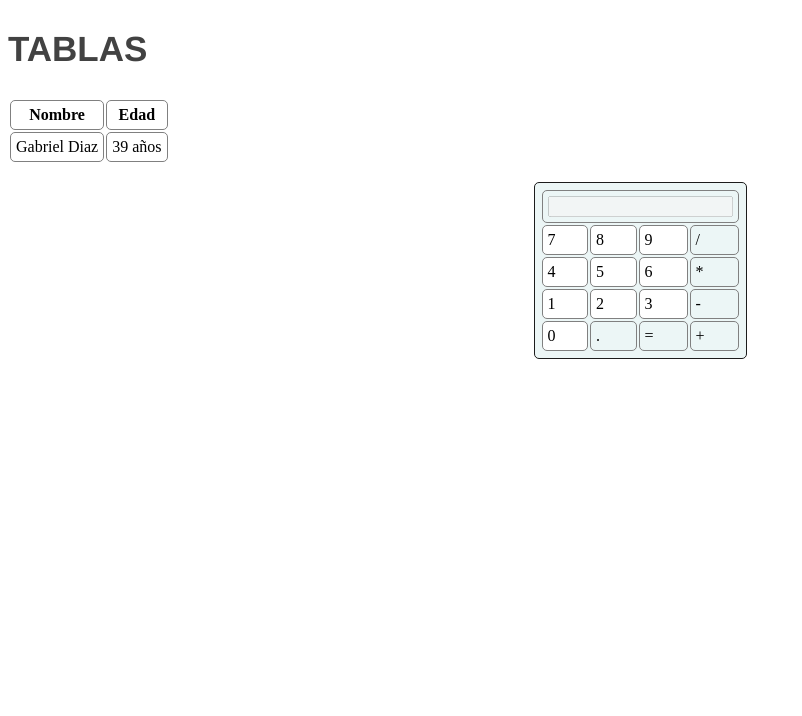
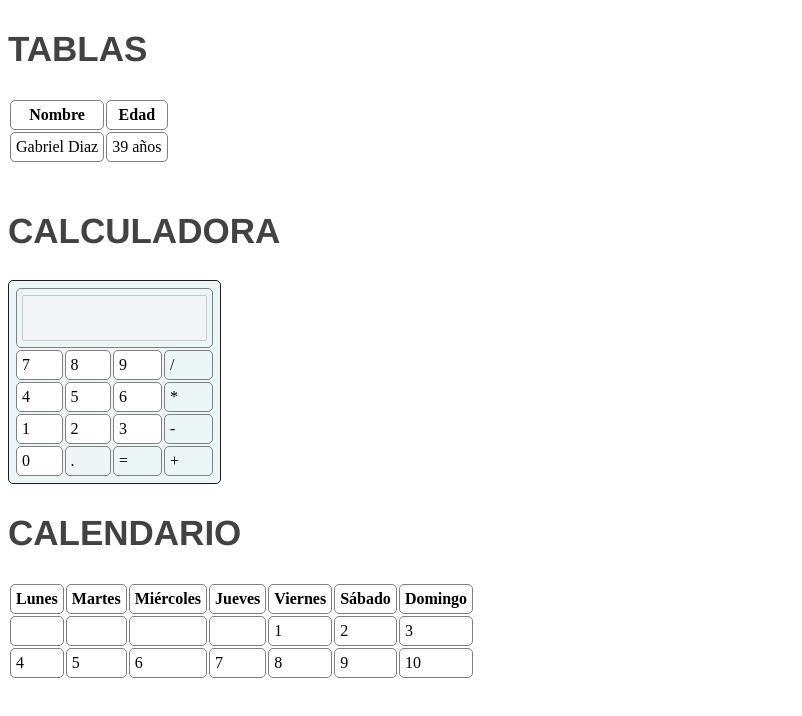
Before and after one commit to Gabriel-Arg/Html-y-Css-Practica, a plain HTML site: page index.html in a window 1280 px wide. Shown: the whole page, without its empty margins (0-802 px from the left). Drawn offline with Linux system fonts and the light colour scheme.

Commit message:
Comienza a armar un calendario

```diff
--- a/css/estilo.css
+++ b/css/estilo.css
@@ -17,7 +17,7 @@ tr, td, th {
     border-radius: 5px;
     padding: 5px;
     width: 200px;
-    margin: 0 auto;
+    margin: 0;
     background-color: rgba(0, 139, 139, 0.074);
 }
 
@@ -28,3 +28,23 @@ tr, td, th {
 .calculadora_btn:hover {
     background-color: rgb(2, 255, 255);
 }
+
+.operador {
+    cursor: pointer;
+}
+.operador:hover {
+    background-color: rgb(2, 255, 255);
+}
+
+.display {
+    height: 60px;
+}
+
+.display_2 {
+    /* border: 1px dashed red; */
+}
+
+.resultado {
+    /* border: 1px dashed blue; */
+    height: 40px;
+}
--- a/index.html
+++ b/index.html
@@ -1,20 +1,23 @@
-<!DOCTYPE html>   <!-- Etiqueta cerrada -->
+<!DOCTYPE html> <!-- Etiqueta cerrada -->
 
-<html lang="es-AR">    <!--DETERMINA EL IDIOMA BASE ESPAÑOL y como region o país Argentina se lo informa al navegador-->
+<html lang="es-AR"> <!--DETERMINA EL IDIOMA BASE ESPAÑOL y como region o país Argentina se lo informa al navegador-->
 
 <head>
     <!-- ------------META DATOS--------------------------------------------------------------- -->
     <meta name="author" content="Gabriel Díaz"> <!-- Indica quien es el autor del siguiente proyecto -->
-    <meta charset="UTF-8">  <!--DEFINE EL CONJUNTO DE CARACTERES TIPICOS DEL IDIOMA ESPAÑOL-->
+    <meta charset="UTF-8"> <!--DEFINE EL CONJUNTO DE CARACTERES TIPICOS DEL IDIOMA ESPAÑOL-->
     <meta http-equiv="X-UA-Compatible" content="IE=edge">
-    <meta name="description" content="Aca va una descripción resumida"> <!--Es la descripción que se mostrará debajo del Titulo de la página en un motor de busqueda-->
-    <meta name="robots" content="index,follow"> <!-- Autorizamos a todos los robots de los motores de busqueda a que nos ayuden a posicionar nuestra página -->
+    <meta name="description" content="Aca va una descripción resumida">
+    <!--Es la descripción que se mostrará debajo del Titulo de la página en un motor de busqueda-->
+    <meta name="robots" content="index,follow">
+    <!-- Autorizamos a todos los robots de los motores de busqueda a que nos ayuden a posicionar nuestra página -->
     <meta name="keywords" content="aquí, van, palabras, claves"> <!-- Meta: PALABRAS CLAVES -->
-    <meta name="viewport" content="width=device-width, initial-scale=1, shrink-to-fit=no">  <!-- Meta: para que la página sea RESPONSIVE -->
+    <meta name="viewport" content="width=device-width, initial-scale=1, shrink-to-fit=no">
+    <!-- Meta: para que la página sea RESPONSIVE -->
 
     <!--------......-PESTAÑA DEL NAGEGADOR------------------------------------------------------->
-    <title> W3School Practica </title>  <!-- TITULO EN LA PESTAÑA DEL NAVEGADOR -->
-    <link rel="icon" href="img/w3s-icon-vector.png">  <!-- ICONO DE LA PESTAÑA DEL NAVEGADOR -->
+    <title> W3School Practica </title> <!-- TITULO EN LA PESTAÑA DEL NAVEGADOR -->
+    <link rel="icon" href="img/w3s-icon-vector.png"> <!-- ICONO DE LA PESTAÑA DEL NAVEGADOR -->
 
     <!--FRAMEWORKS Y LIBRERÍAS -->
     <!-- GOOGLE FONTS -->
@@ -33,6 +36,7 @@
 
 <body>
 
+    <!--          TITULO DE SECCION                                     -->
     <h2 class="titulos">TABLAS</h2>
 
     <table>
@@ -47,38 +51,74 @@
         </tr>
 
     </table>
+    <br>
 
-    <br>
+    <!--          TITULO DE SECCION                                   -->
+    <h2 class="titulos">CALCULADORA</h2>
 
     <!-- ---------------------------------- -->
     <table class="calculadora">
-    <tr>
-        <td colspan="4"><input type="text" class="resultado" disabled></td>
+        <tr class="display">
+            <td class="display_2" colspan="4"><input type="text" class="resultado" disabled></td>
         </tr>
         <tr>
             <td class="calculadora_btn">7</td>
             <td class="calculadora_btn">8</td>
             <td class="calculadora_btn">9</td>
-        <td>/</td>
+            <td class="operador">/</td>
         </tr>
         <tr>
             <td class="calculadora_btn">4</td>
             <td class="calculadora_btn">5</td>
             <td class="calculadora_btn">6</td>
-        <td>*</td>
+            <td class="operador">*</td>
         </tr>
         <tr>
             <td class="calculadora_btn">1</td>
             <td class="calculadora_btn">2</td>
             <td class="calculadora_btn">3</td>
-        <td>-</td>
+            <td class="operador">-</td>
         </tr>
         <tr>
             <td class="calculadora_btn">0</td>
-        <td>.</td>
-        <td>=</td>
-        <td>+</td>
+            <td class="operador">.</td>
+            <td class="operador">=</td>
+            <td class="operador">+</td>
         </tr>
+    </table>
+
+    <!--          TITULO DE SECCION                                   -->
+    <h2 class="titulos">CALENDARIO</h2>
+
+    <table>
+        <tr>
+            <th>Lunes</th>
+            <th>Martes</th>
+            <th>Miércoles</th>
+            <th>Jueves</th>
+            <th>Viernes</th>
+            <th class="weekend">Sábado</th>
+            <th class="weekend">Domingo</th>
+        </tr>
+        <tr>
+            <td></td> <!-- Días de la semana anterior -->
+            <td></td>
+            <td></td>
+            <td></td>
+            <td>1</td>
+            <td class="weekend">2</td>
+            <td class="weekend">3</td>
+        </tr>
+        <tr>
+            <td>4</td>
+            <td>5</td>
+            <td>6</td>
+            <td>7</td>
+            <td>8</td>
+            <td class="weekend">9</td>
+            <td class="weekend">10</td>
+        </tr>
+        <!-- Continúa con el resto de las filas y celdas para cada día del mes -->
     </table>
 
 
```
Lines whose indentation alone changed are shown as unchanged.
